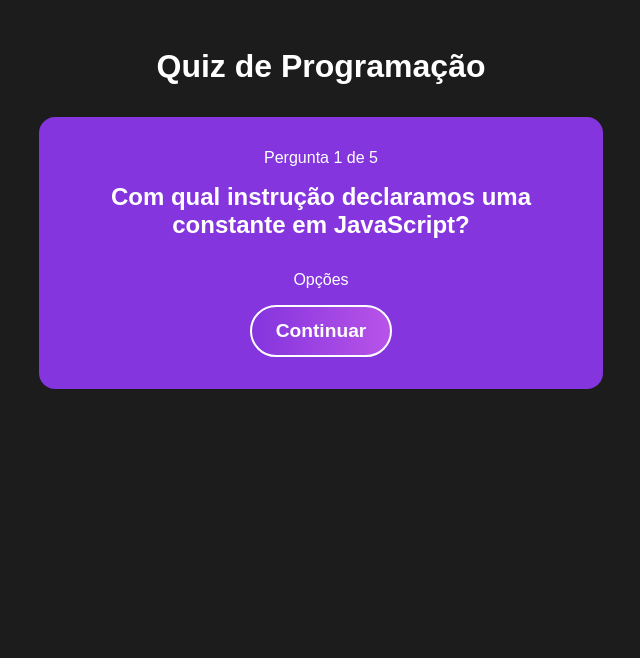
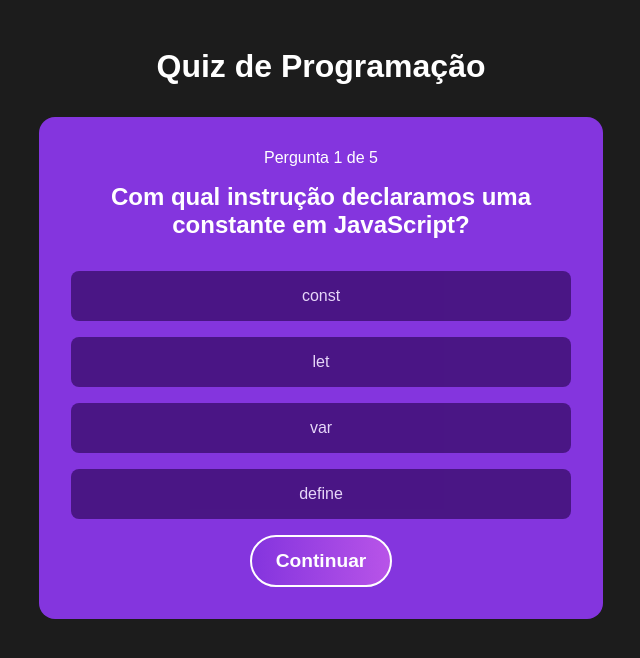
Before and after one commit to leogama09/React-quiz, a React app in the folder quiz/: page / in a window 1280 px wide. Both pictures are taken after a click on the button "Iniciar". Shown: the top 658 px of the page, without its empty margins (319-959 px from the left). Built offline with nearby package versions, Linux system fonts and the light colour scheme; the HTML template or start-up script is replaced by a standard one.

Commit message:
Update Question.jsx

```diff
--- a/quiz/src/components/Question.jsx
+++ b/quiz/src/components/Question.jsx
@@ -1,5 +1,7 @@
 import { useContext } from "react"
 import { QuizContext } from "../context/quiz"
+
+import Option from "./Option"
 
 import "./Question.css"
 
@@ -12,7 +14,9 @@
       <p>Pergunta {quizState.currentQuestion + 1} de {quizState.questions.length}</p>
       <h2>{currentQuestion.question}</h2>
       <div id="options-container">
-        <p>Opções</p>
+        {currentQuestion.options.map((option) => (
+          <Option option={option} key={option} />
+        ))}
       </div>
       <button onClick={() => dispatch({type: "CHANGE_QUESTION"})}>
         Continuar
```
